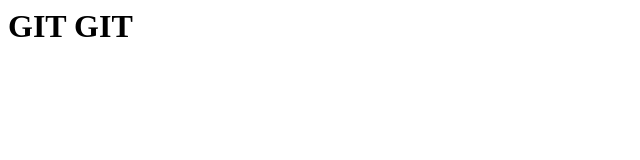
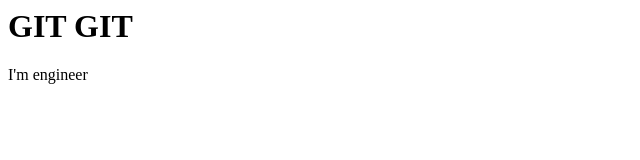
Before and after one commit to kunjan1317/localrepo, a plain HTML site: page index.html in a window 1280 px wide. Shown: the full height of the page, 0-640 px from the left. Drawn offline with Linux system fonts and the light colour scheme.

Commit message:
update index.html

```diff
--- a/index.html
+++ b/index.html
@@ -1 +1,2 @@
 <h1>GIT GIT</h1>
+<p>I'm engineer</p>
```
